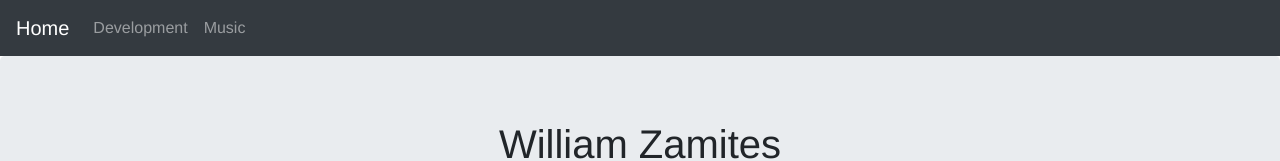
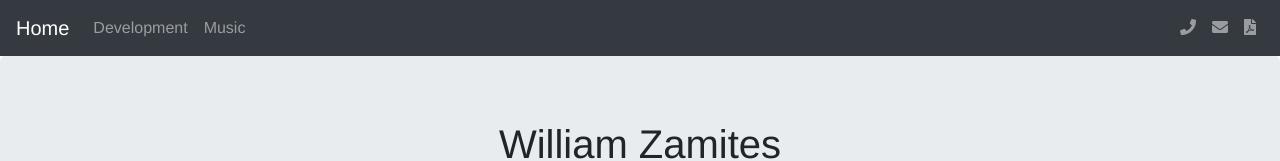
Before and after one commit to wzamites/react-portfolio, a React (Create React App) app: page / in a window 1280 px wide. Shown: the top 161 px of the page. Built offline with nearby package versions, Linux system fonts and the light colour scheme; no server answers.

Commit message:
put contact navbars

```diff
--- a/src/components/NavBar.js
+++ b/src/components/NavBar.js
@@ -2,6 +2,11 @@ import React from 'react'
 import Navbar from 'react-bootstrap/Navbar'
 import Nav from 'react-bootstrap/Nav'
 import NavDropdown from 'react-bootstrap/NavDropdown'
+import Button from 'react-bootstrap/Button'
+import OverlayTrigger from 'react-bootstrap/OverlayTrigger'
+import Tooltip from 'react-bootstrap/Tooltip'
+import Dropdown from 'react-bootstrap/Dropdown'
+import ButtonGroup from 'react-bootstrap/ButtonGroup'
 
 class NavBar extends React.Component {
   render () {
@@ -15,6 +20,20 @@ class NavBar extends React.Component {
             <Nav.Link href="./dev">Development</Nav.Link>
             <Nav.Link href="./music">Music</Nav.Link>
           </Nav>
+          <Nav>
+            <Nav.Link href="tel:16109960580">
+                <i class="fas fa-phone"></i>
+            </Nav.Link>
+
+            <Nav.Link href="mailto:wzamites@gmail.com">
+                <i class="fas fa-envelope"></i>
+            </Nav.Link>
+
+            <Nav.Link href="https://drive.google.com/file/d/1crHmK_ONvLLEJnq5oHXtaTZ_m3Wxd1ZZ/view?usp=sharing" target="_blank">
+                <i class="fas fa-file-pdf"></i>
+            </Nav.Link>
+
+          </Nav>
         </Navbar.Collapse>
       </Navbar>
 
```
